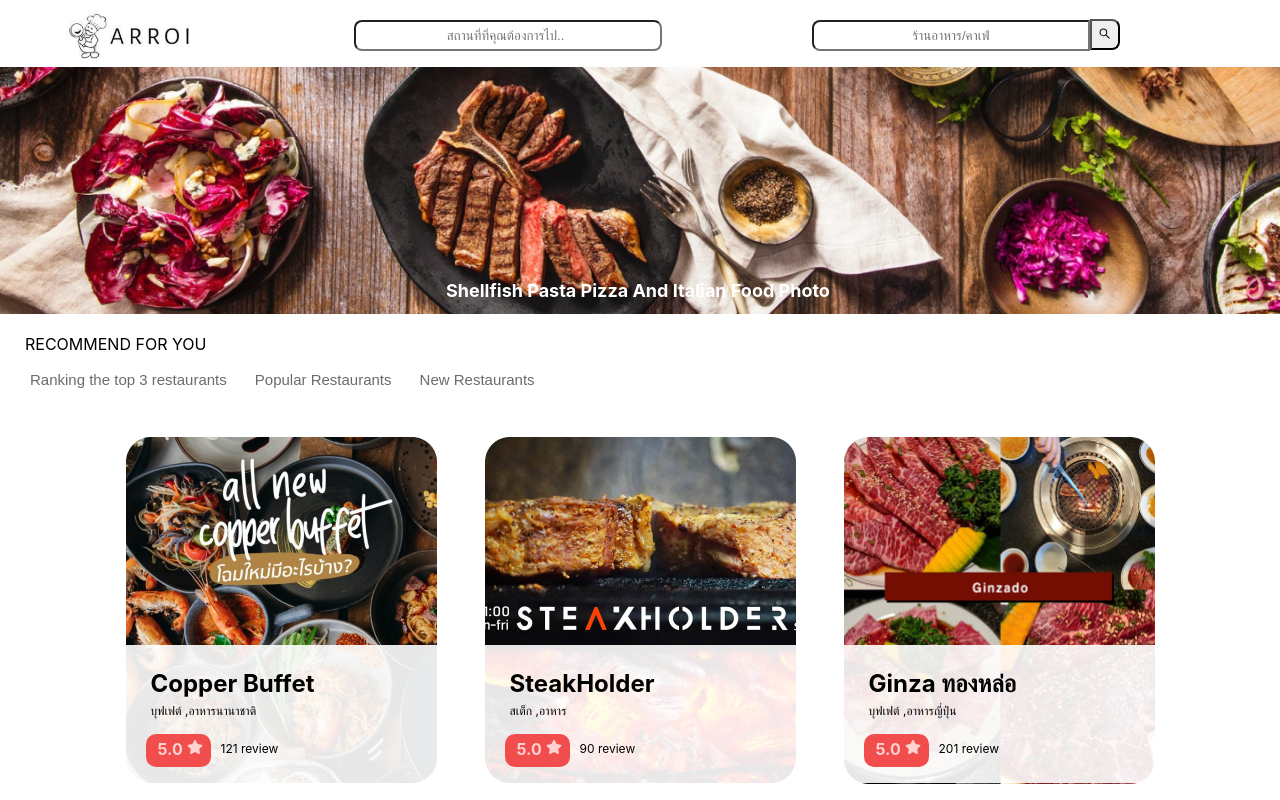
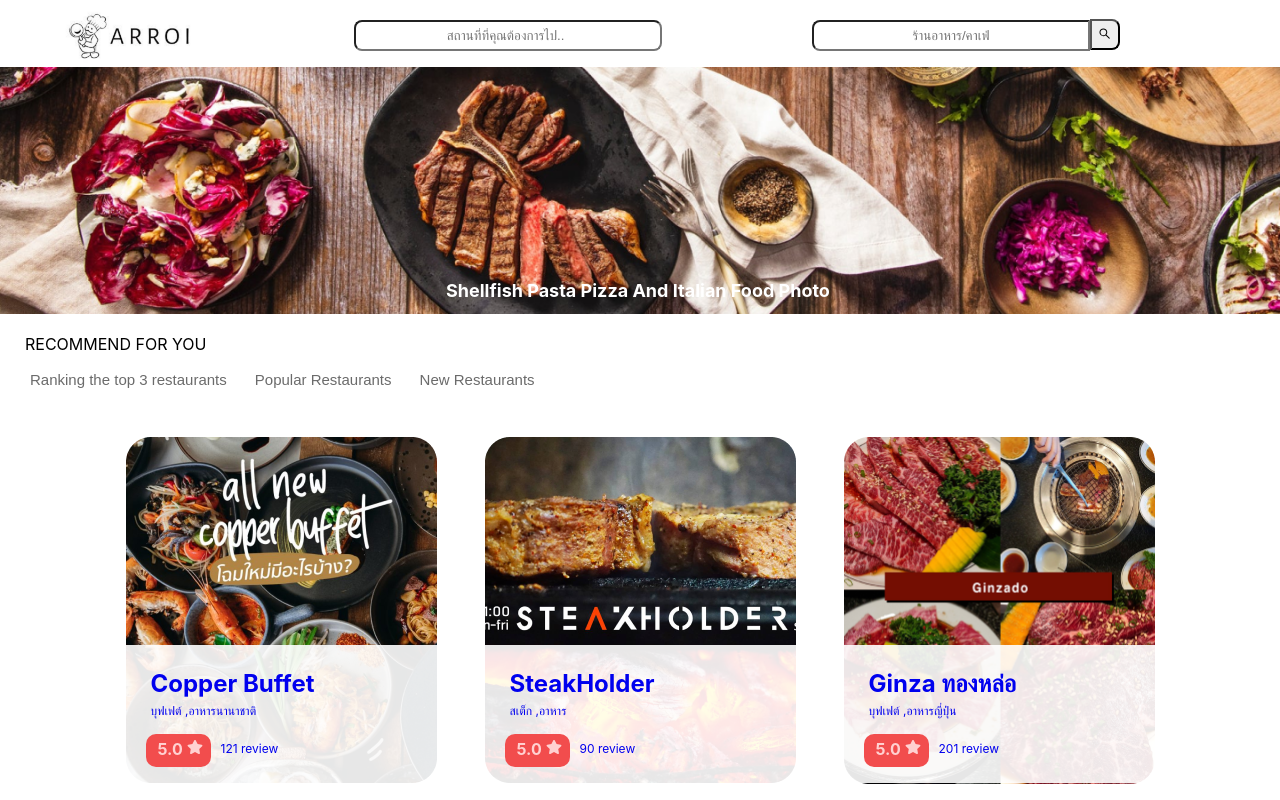
Before and after one commit to PinyaP/Arroi, a React (Create React App) app: page / in a window 1280 px wide. Shown: the top 800 px of the page. Built offline with nearby package versions, Linux system fonts and the light colour scheme.

Commit message:
13/4tour

```diff
--- a/src/Pages/Home.jsx
+++ b/src/Pages/Home.jsx
@@ -35,19 +35,19 @@
         {data.map((values) => {
           const { id, title, desc, rating, review, img } = values;
           return (
-            <div class="card" key={id}>
-                <img src={img} alt="/" />
+            <Link to={`/detail/${id}`} class="card" key={id}>
+              <img src={img} alt="/" />
               <div class="textborder">
                 <p class="headp">{title}</p>
                 <p class="subp">{desc}</p>
-                <div style={{ display: 'flex'}}>
-                  <p id="textstar">{rating}  <FaStar/></p>
+                <div style={{ display: 'flex' }}>
+                  <p id="textstar">
+                    {rating} <FaStar />
+                  </p>
                   <p id="textreview">{review} review</p>
-
                 </div>
               </div>
-
-            </div>
+            </Link>
           );
         })}
       </div>
```
